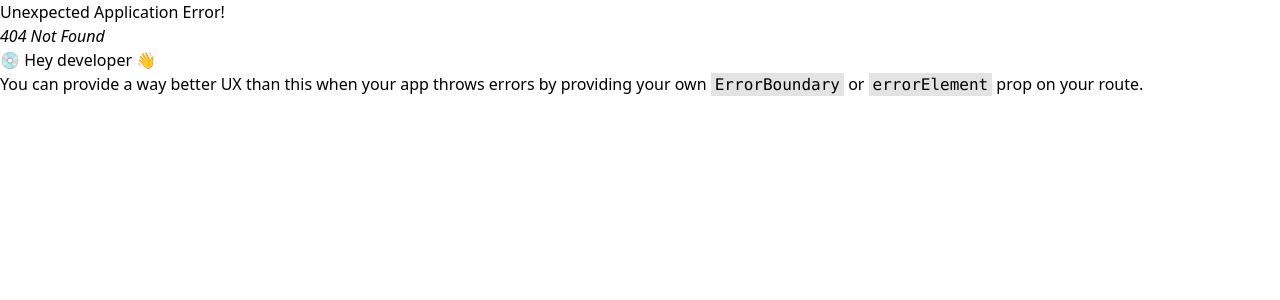
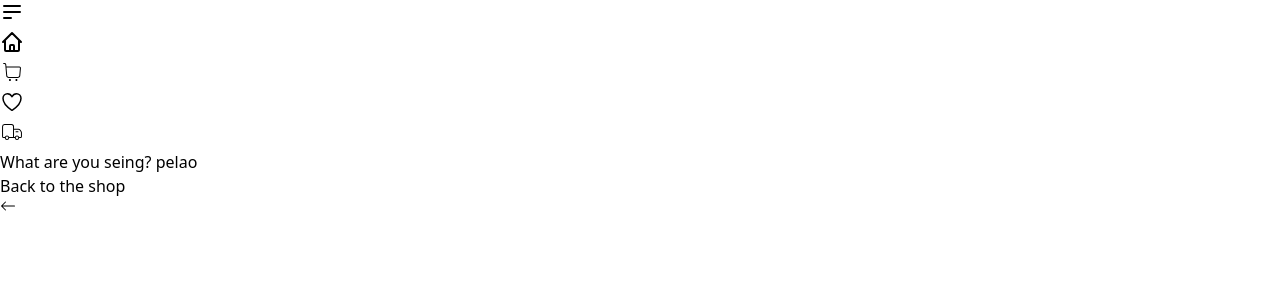
Before and after one commit to ZeinTonconi/MatchMinds-E-commerce, a React (Vite) app in the folder client/: page /description in a window 1280 px wide. Before the commit this address had no page. Shown: the top 300 px of the page. Built offline with nearby package versions, Linux system fonts and the light colour scheme.

Commit message:
Adding changes Title and cart interactive

```diff
--- a/client/src/App.jsx
+++ b/client/src/App.jsx
@@ -3,6 +3,7 @@ import { Home } from './pages/Home'
 import { Cart } from './pages/Cart'
 import { Favorites } from './pages/Favorites'
 import { Order } from './pages/Order'
+import { Description } from './pages/Description'
 // import PropTypes from 'prop-types';
 
 import {
@@ -32,6 +33,7 @@ function App({ children }) {
         <Route path='/cart' element={<Cart/>}/>
         <Route path='/favs' element={<Favorites/>}/>
         <Route path='/orders' element={<Order/>}/>
+        <Route path='/description' element={<Description/>}/>
         {/* <Route path='/profile' element={<Profile/>}/> */}
       </Route>
     )
--- a/client/src/components/CartItems.jsx
+++ b/client/src/components/CartItems.jsx
@@ -1,6 +1,7 @@
 
 import {AiFillDelete} from 'react-icons/ai'
 import {BsArrowLeft} from 'react-icons/bs'
+import { NavLink } from "react-router-dom";
 
 const CartItems = () => {
     return(
@@ -47,10 +48,12 @@ const CartItems = () => {
                             </tbody>
                         </table>
                         <div className='my-5'>
+                            <NavLink to='/'>
                             <button className='flex items-center space-x-3 bg-gray-200 font-semibold rounded p-2'>
                                 <BsArrowLeft/>
                                 <span>Continue Shopping</span>
                             </button>
+                            </NavLink>
                         </div>
                     </div>
                     <div className='w-[40%] h-fit border rounded p-5 space-y-5'>
--- a/client/src/components/Main.jsx
+++ b/client/src/components/Main.jsx
@@ -1,5 +1,6 @@
-import React, {useState} from 'react'
-import { CiSearch, CiShoppingCart } from 'react-icons/ci'
+import React, { useState } from 'react';
+import { CiSearch, CiShoppingCart } from 'react-icons/ci';
+import { Link, useNavigate } from 'react-router-dom'; // Import Link and useNavigate
 import watch from '../assets/watch.jpg'
 import laptop from '../assets/watch.jpg'
 import keyboard from '../assets/watch.jpg'
@@ -17,60 +18,70 @@ const Main = () => {
             title:'Sun Glasses',
             description: 'lorem impsum dolar',
             price:40,
+            path: '../Description',
         },
         {
             img:sunGlass,
             title:'lol',
             description: 'lorem impsum dolar',
             price:40,
+            path: '/product/sun-glasses',
         },
         {
             img:sunGlass,
             title:'Sun Glasses',
             description: 'lorem impsum dolar',
             price:40,
+            path: '/product/sun-glasses',
         },
         {
             img:sunGlass,
             title:'Sun Glasses',
             description: 'lorem impsum dolar',
             price:40,
+            path: '/product/sun-glasses',
         },
         {
             img:sunGlass,
             title:'Sun Glasses',
             description: 'lorem impsum dolar',
             price:40,
+            path: '/product/sun-glasses',
         },
         {
             img:sunGlass,
             title:'Sun Glasses',
             description: 'lorem impsum dolar',
             price:40,
+            path: '/product/sun-glasses',
         },
         {
             img:sunGlass,
             title:'Sun Glasses',
             description: 'lorem impsum dolar',
             price:40,
+            path: '/product/sun-glasses',
         },
         {
             img:sunGlass,
             title:'Sun Glasses',
             description: 'lorem impsum dolar',
             price:40,
+            path: '/product/sun-glasses',
         },
         {
             img:sunGlass,
             title:'Sun Glasses',
             description: 'lorem impsum dolar',
             price:40,
+            path: '/product/sun-glasses',
         },
         {
             img:sunGlass,
             title:'Sun Glasses',
             description: 'lorem impsum dolar',
             price:40,
+            path: '/product/sun-glasses',
         },
 
     ]
@@ -82,6 +93,21 @@ const Main = () => {
             setFilteredProducts(filteredArray)
         }
     }
+    /**INTERACTIVE */
+    const navigate = useNavigate(); // Use useNavigate from react-router-dom
+
+    const handleAddToCart = (product) => {
+    // Implement logic to add product to cart (optional for this example)
+    console.log('Product added to cart:', product);
+
+    // Optionally, redirect to the cart page after adding the product
+    // navigate('/cart'); // Assuming you have a cart page
+    };
+    const handleProductDetails = (product) => {
+        navigate(`/description/${product.title}`, { state: product }); // Pass product as state
+    };
+
+
     return(
         <div className='w-full relative'>
             <div className='sticky top-0 z-10'>
@@ -129,11 +155,16 @@ const Main = () => {
                         <div key={idx} className='product h-[300px] bg-white drop-shadow-2x1 p-2 border'>
                         <img src={product.img} alt="" className='w-full h-[60%] object-cover p-2'/>
                         <div className='m-2 bg-gray-100 p-2'>
+
+                            <Link to= {`/description/${product.title}`} onClick={() => handleProductDetails(product)}>
                             <h1 className='text-xl font-semibold'>{product.title}</h1>
+                            </Link>
                             <p className='text-sm'>{product.description}</p>
                             <div className='flex justify-betweem items-center'>
                                 <p className='text-xl font-bold'>{product.price}.00</p>
+                                <Link to='/cart' onClick={() => handleAddToCart(product)}>
                                 <CiShoppingCart size={'1.4rem'}/>
+                                </Link>
                             </div>
                         </div>
                     </div>
@@ -142,6 +173,7 @@ const Main = () => {
 
             </div>
         </div>
+
     )
 }
 
--- /dev/null
+++ b/client/src/pages/Description.jsx
@@ -0,0 +1,19 @@
+import React from "react";
+import { BsArrowLeft } from "react-icons/bs";
+import { NavLink } from "react-router-dom";
+
+export function Description(){
+    return(
+        <div className="w-full h-screen flex justify-center items-center">
+            <div className="space-y-5 flex flex-col justify-center items-center">
+                <h1 className="text-x1 font-semibold">What are you seing? pelao</h1>
+                <NavLink to='/'>
+                <button className="bg-gray-800 text-white px-5 py-2 rounded-m drop-shadow-x1 flex items-center space-x-2">
+                    <span>Back to the shop</span>
+                    <BsArrowLeft/>
+                </button>
+                </NavLink>
+            </div>
+        </div>
+    )
+}
```
